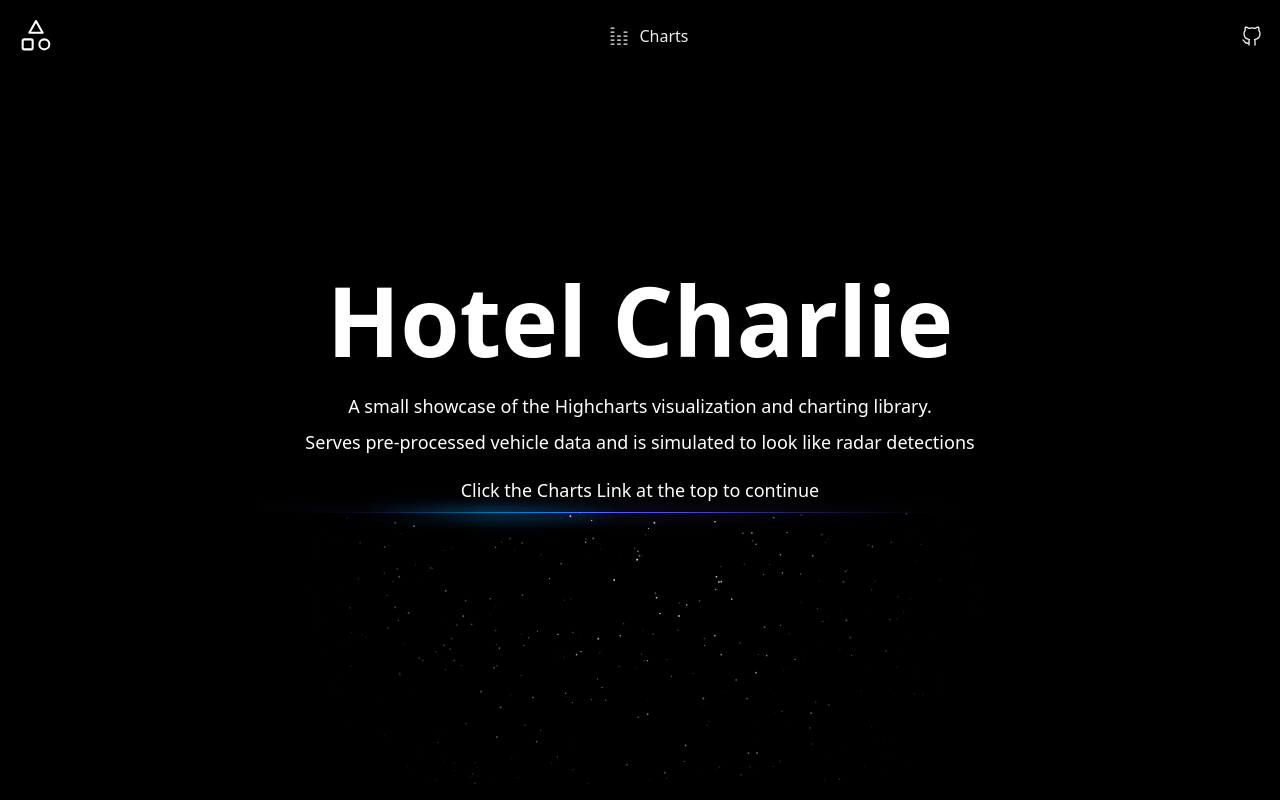
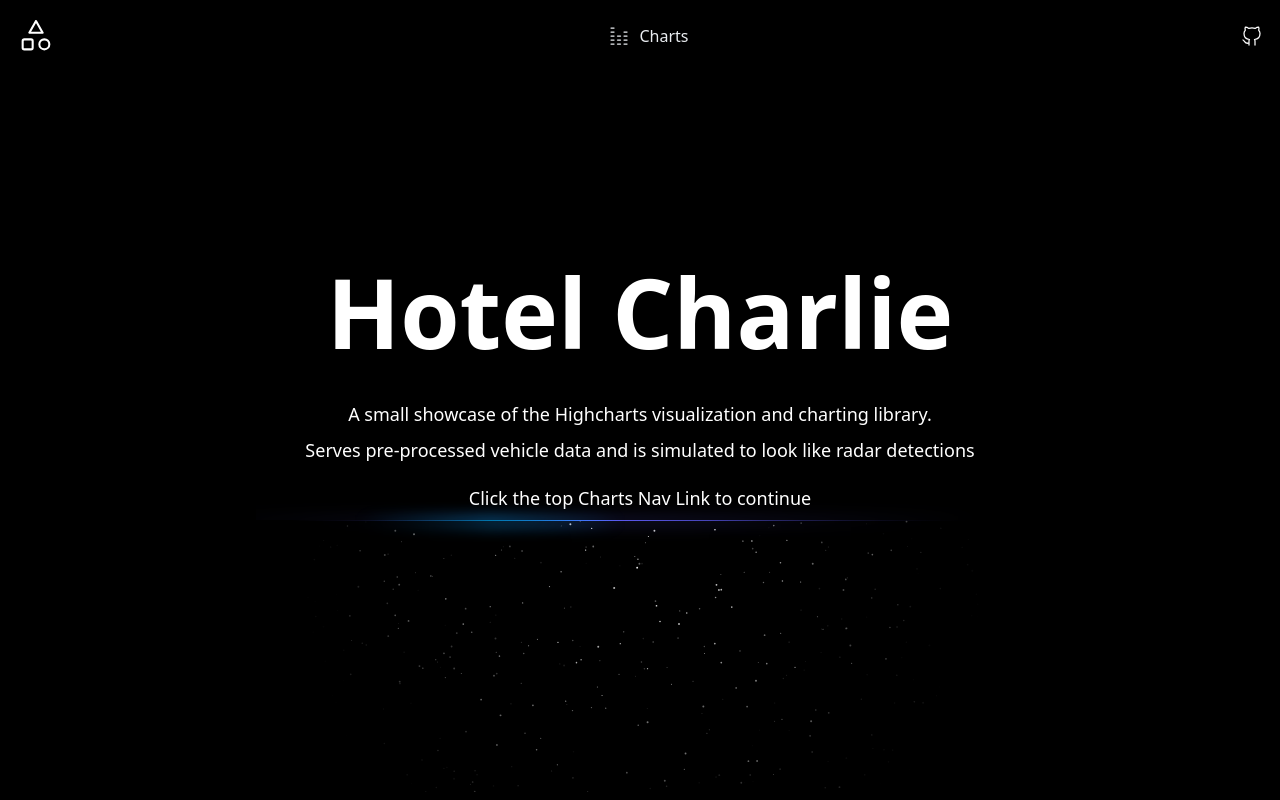
Before and after one commit to lokeam/tango-charlie, a Next.js app: page / in a window 1280 px wide. Shown: the top 800 px of the page. Built offline with nearby package versions, Linux system fonts and the light colour scheme.

Commit message:
chore: update docs, adjust front page styling

```diff
--- a/app/page.tsx
+++ b/app/page.tsx
@@ -8,7 +8,7 @@ export default function Home() {
     <div className="flex items-center justify-center bg-black font-sans">
       <main className="flex min-h-[calc(100vh-10rem)] w-full max-w-3xl flex-col py-24 md:py-48 bg-black sm:items-start">
         <div className="h-160 w-full bg-black flex flex-col items-center justify-center overflow-hidden rounded-md">
-          <h1 className="text-5xl md:text-7xl lg:text-8xl font-bold text-center text-white relative z-20 pb-6">
+          <h1 className="text-5xl md:text-7xl lg:text-8xl font-bold text-center text-white relative z-20 pb-10">
             Hotel Charlie
           </h1>
           <p className="text-white text-center text-lg pb-2">
@@ -18,7 +18,7 @@ export default function Home() {
             Serves pre-processed vehicle data and is simulated to look like radar detections
           </p>
           <p className="text-white text-center text-lg pb-5 md:pb-2">
-            Click the Charts Link at the top to continue
+            Click the top Charts Nav Link to continue
           </p>
           <div className="w-130 md:w-260 h-96 relative pb-28">
             {/* Gradients */}
--- a/components/footer.tsx
+++ b/components/footer.tsx
@@ -1,6 +1,5 @@
 import Link from "next/link";
 import { Container } from "./container";
-
 
 export const Footer = () => {
   return (
@@ -11,7 +10,7 @@ export const Footer = () => {
         </p>
         <div className="mt-4 flex items-center gap-4 md:mt-0">
           <Link
-            href="https://twitter.com"
+            href="https://twitter.com/lokeam"
             className="text-footer-link transition-colors hover:text-gray-900"
           >
             <svg
```
Also changed, not shown: 1 other file (tests, documents, lock files or other folders).
